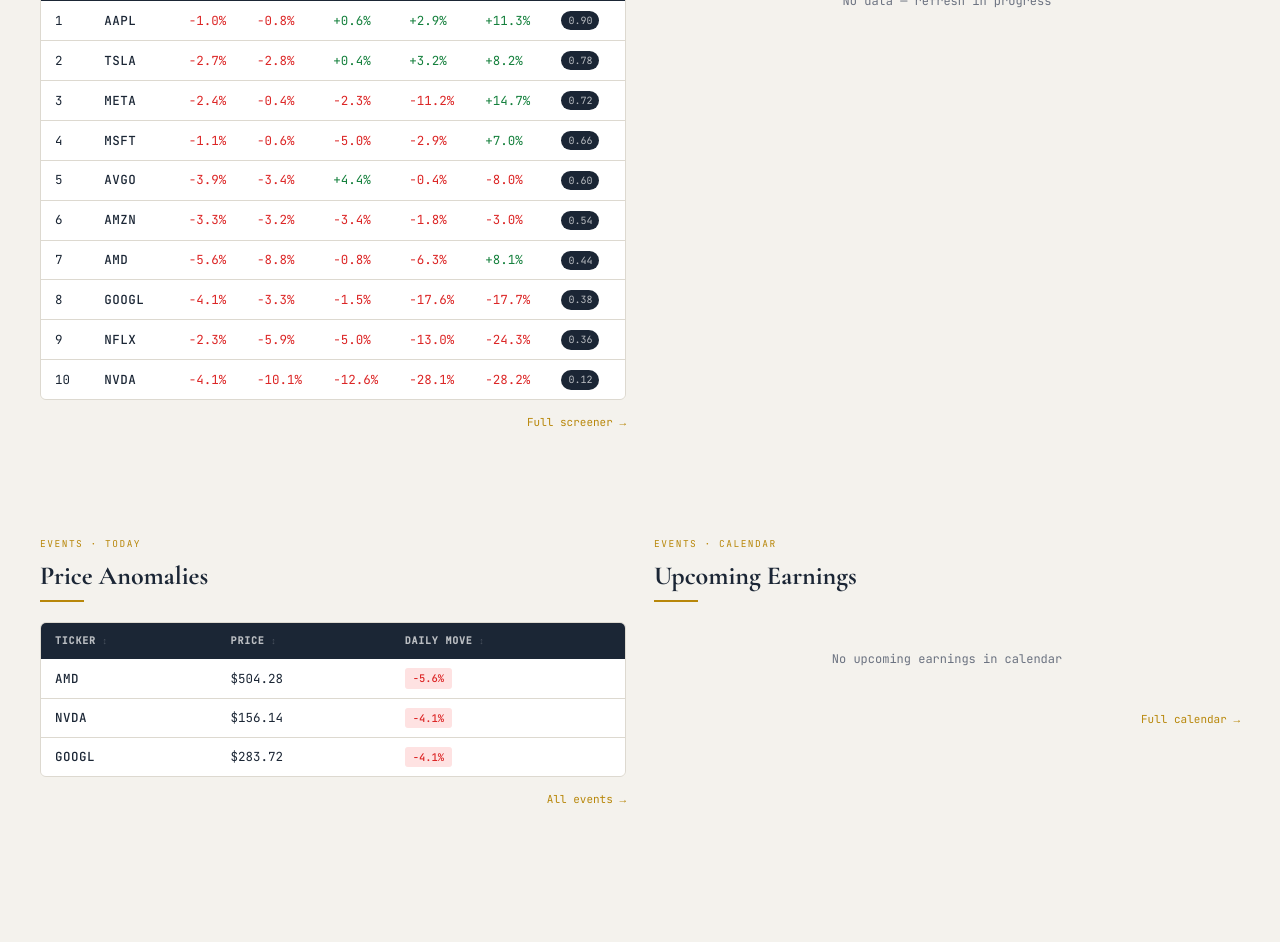
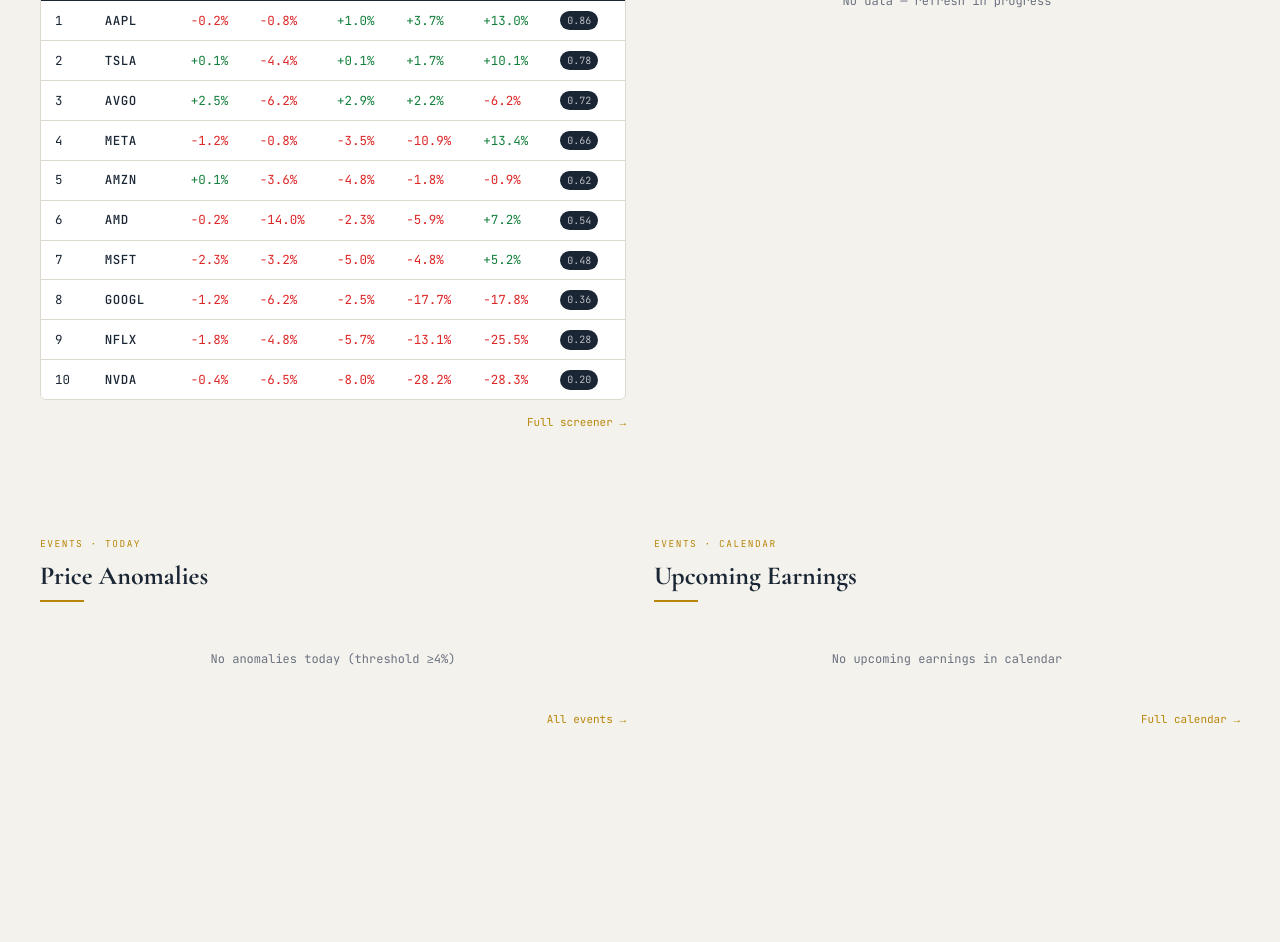
Before and after one commit to coderz66/strategy, a plain HTML site: page index.html in a window 1280 px wide. Shown: the part 492-1434 px from the top of the page. After the commit the page ends 1354 px from the top, so only its background shows below. Drawn offline with nearby package versions, Linux system fonts and the light colour scheme.

Commit message:
Deploying to gh-pages from @ coderz66/strategy@fc70829e4499aefd213f2ccb7b9eaa55c6083e49 🚀

```diff
--- a/index.html
+++ b/index.html
@@ -175,7 +175,7 @@ td { padding: 9px 14px; }
   <div class="wrap">
     <div class="eyebrow">Terence Research · Strategy Engine</div>
     <h1 class="masthead-title"><em>Strategy</em> Dashboard</h1>
-    <div class="masthead-sub">NDX 100 · Updated 2026-11-16 23:04 ET</div>
+    <div class="masthead-sub">NDX 100 · Updated 2026-11-17 22:01 ET</div>
   </div>
 </header>
 
@@ -184,7 +184,7 @@ td { padding: 9px 14px; }
     <a href="./index.html"    class="active">Dashboard</a>
     <a href="./screener.html" class="">Screener</a>
     <a href="./events.html"   class="">Events</a>
-    <span class="nav-stamp">2026-11-16 23:04 ET</span>
+    <span class="nav-stamp">2026-11-17 22:01 ET</span>
   </div>
 </nav>
 
@@ -195,7 +195,7 @@ td { padding: 9px 14px; }
 <div class="stat-row">
   <div class="stat-card">
     <div class="stat-label">Price Anomalies Today</div>
-    <div class="stat-value">3</div>
+    <div class="stat-value">0</div>
     <div class="stat-sub">≥4% single-day movers in NDX 100</div>
   </div>
   <div class="stat-card">
@@ -205,7 +205,7 @@ td { padding: 9px 14px; }
     </div>
     <div class="stat-sub">
 
-        12w +11.3% · 4w +2.9%
+        12w +13.0% · 4w +3.7%
 
     </div>
   </div>
@@ -243,24 +243,24 @@ td { padding: 9px 14px; }
             <tr>
               <td class="num" data-v="1">1</td>
               <td class="tk">AAPL</td>
-              <td class="num neg" data-v="-0.00979594128048955">-1.0%</td>
-              <td class="num neg" data-v="-0.008013947079830275">-0.8%</td>
-              <td class="num pos" data-v="0.00595967948900733">+0.6%</td>
-              <td class="num pos" data-v="0.028693065842421372">+2.9%</td>
-              <td class="num pos" data-v="0.11346779029763598">+11.3%</td>
-              <td data-v="0.9">
-                <span class="rank-pill">0.90</span>
+              <td class="num neg" data-v="-0.002466126197630092">-0.2%</td>
+              <td class="num neg" data-v="-0.008369026149684267">-0.8%</td>
+              <td class="num pos" data-v="0.009755817623597673">+1.0%</td>
+              <td class="num pos" data-v="0.03655375552282769">+3.7%</td>
+              <td class="num pos" data-v="0.13045293928686164">+13.0%</td>
+              <td data-v="0.86">
+                <span class="rank-pill">0.86</span>
               </td>
             </tr>
 
             <tr>
               <td class="num" data-v="2">2</td>
               <td class="tk">TSLA</td>
-              <td class="num neg" data-v="-0.026856644969504462">-2.7%</td>
-              <td class="num neg" data-v="-0.028400368437212054">-2.8%</td>
-              <td class="num pos" data-v="0.004470308160296144">+0.4%</td>
-              <td class="num pos" data-v="0.03173395642014887">+3.2%</td>
-              <td class="num pos" data-v="0.08151059466848931">+8.2%</td>
+              <td class="num pos" data-v="0.000974350871649099">+0.1%</td>
+              <td class="num neg" data-v="-0.043628129324443266">-4.4%</td>
+              <td class="num pos" data-v="0.0008689241139607784">+0.1%</td>
+              <td class="num pos" data-v="0.01712557865724773">+1.7%</td>
+              <td class="num pos" data-v="0.10135311331961883">+10.1%</td>
               <td data-v="0.7799999999999999">
                 <span class="rank-pill">0.78</span>
               </td>
@@ -268,12 +268,12 @@ td { padding: 9px 14px; }
 
             <tr>
               <td class="num" data-v="3">3</td>
-              <td class="tk">META</td>
-              <td class="num neg" data-v="-0.023812121117673724">-2.4%</td>
-              <td class="num neg" data-v="-0.003753359734083972">-0.4%</td>
-              <td class="num neg" data-v="-0.023325069772518248">-2.3%</td>
-              <td class="num neg" data-v="-0.11202937173962357">-11.2%</td>
-              <td class="num pos" data-v="0.14720802886288298">+14.7%</td>
+              <td class="tk">AVGO</td>
+              <td class="num pos" data-v="0.024595080983803363">+2.5%</td>
+              <td class="num neg" data-v="-0.062465693270391864">-6.2%</td>
+              <td class="num pos" data-v="0.028977649255979232">+2.9%</td>
+              <td class="num pos" data-v="0.02162275323743157">+2.2%</td>
+              <td class="num neg" data-v="-0.061615800895530426">-6.2%</td>
               <td data-v="0.72">
                 <span class="rank-pill">0.72</span>
               </td>
@@ -281,38 +281,38 @@ td { padding: 9px 14px; }
 
             <tr>
               <td class="num" data-v="4">4</td>
-              <td class="tk">MSFT</td>
-              <td class="num neg" data-v="-0.011243032755592908">-1.1%</td>
-              <td class="num neg" data-v="-0.006015831134564609">-0.6%</td>
-              <td class="num neg" data-v="-0.04987343629626906">-5.0%</td>
-              <td class="num neg" data-v="-0.02910856200329881">-2.9%</td>
-              <td class="num pos" data-v="0.06954223534513027">+7.0%</td>
-              <td data-v="0.66">
+              <td class="tk">META</td>
+              <td class="num neg" data-v="-0.01203684487795531">-1.2%</td>
+              <td class="num neg" data-v="-0.007600904411411036">-0.8%</td>
+              <td class="num neg" data-v="-0.03511124276960975">-3.5%</td>
+              <td class="num neg" data-v="-0.10857760172848396">-10.9%</td>
+              <td class="num pos" data-v="0.13381455764615358">+13.4%</td>
+              <td data-v="0.6599999999999999">
                 <span class="rank-pill">0.66</span>
               </td>
             </tr>
 
             <tr>
               <td class="num" data-v="5">5</td>
-              <td class="tk">AVGO</td>
-              <td class="num neg" data-v="-0.039220771735684945">-3.9%</td>
-              <td class="num neg" data-v="-0.03423903597705824">-3.4%</td>
-              <td class="num pos" data-v="0.043570802554150356">+4.4%</td>
-              <td class="num neg" data-v="-0.003556591649481411">-0.4%</td>
-              <td class="num neg" data-v="-0.08022511586846182">-8.0%</td>
-              <td data-v="0.6">
-                <span class="rank-pill">0.60</span>
+              <td class="tk">AMZN</td>
+              <td class="num pos" data-v="0.0005431619786613329">+0.1%</td>
+              <td class="num neg" data-v="-0.03570894406221958">-3.6%</td>
+              <td class="num neg" data-v="-0.04791966626056787">-4.8%</td>
+              <td class="num neg" data-v="-0.018048204698625447">-1.8%</td>
+              <td class="num neg" data-v="-0.008534850640113945">-0.9%</td>
+              <td data-v="0.6199999999999999">
+                <span class="rank-pill">0.62</span>
               </td>
             </tr>
 
             <tr>
               <td class="num" data-v="6">6</td>
-              <td class="tk">AMZN</td>
-              <td class="num neg" data-v="-0.03341333533338342">-3.3%</td>
-              <td class="num neg" data-v="-0.03163391817259653">-3.2%</td>
-              <td class="num neg" data-v="-0.034391038849136524">-3.4%</td>
-              <td class="num neg" data-v="-0.01790817298533054">-1.8%</td>
-              <td class="num neg" data-v="-0.030431838699969793">-3.0%</td>
+              <td class="tk">AMD</td>
+              <td class="num neg" data-v="-0.0017252320139603539">-0.2%</td>
+              <td class="num neg" data-v="-0.1399111566717921">-14.0%</td>
+              <td class="num neg" data-v="-0.022903282156790494">-2.3%</td>
+              <td class="num neg" data-v="-0.05858922092979768">-5.9%</td>
+              <td class="num pos" data-v="0.07232855119234016">+7.2%</td>
               <td data-v="0.54">
                 <span class="rank-pill">0.54</span>
               </td>
@@ -320,53 +320,53 @@ td { padding: 9px 14px; }
 
             <tr>
               <td class="num" data-v="7">7</td>
-              <td class="tk">AMD</td>
-              <td class="num neg" data-v="-0.05576152492229336">-5.6%</td>
-              <td class="num neg" data-v="-0.08793633568457226">-8.8%</td>
-              <td class="num neg" data-v="-0.00845491368123008">-0.8%</td>
-              <td class="num neg" data-v="-0.06276368367252116">-6.3%</td>
-              <td class="num pos" data-v="0.0811714763517859">+8.1%</td>
-              <td data-v="0.44000000000000006">
-                <span class="rank-pill">0.44</span>
+              <td class="tk">MSFT</td>
+              <td class="num neg" data-v="-0.022683835595281754">-2.3%</td>
+              <td class="num neg" data-v="-0.03204588910133843">-3.2%</td>
+              <td class="num neg" data-v="-0.05049140970815502">-5.0%</td>
+              <td class="num neg" data-v="-0.048188467106623833">-4.8%</td>
+              <td class="num pos" data-v="0.05214590044684608">+5.2%</td>
+              <td data-v="0.48">
+                <span class="rank-pill">0.48</span>
               </td>
             </tr>
 
             <tr>
               <td class="num" data-v="8">8</td>
               <td class="tk">GOOGL</td>
-              <td class="num neg" data-v="-0.040741116408019584">-4.1%</td>
-              <td class="num neg" data-v="-0.033157266996081014">-3.3%</td>
-              <td class="num neg" data-v="-0.015373937185493514">-1.5%</td>
-              <td class="num neg" data-v="-0.17566389679818695">-17.6%</td>
-              <td class="num neg" data-v="-0.17695521002552794">-17.7%</td>
-              <td data-v="0.38">
-                <span class="rank-pill">0.38</span>
+              <td class="num neg" data-v="-0.012406598054420015">-1.2%</td>
+              <td class="num neg" data-v="-0.061935051891529924">-6.2%</td>
+              <td class="num neg" data-v="-0.024984341290277712">-2.5%</td>
+              <td class="num neg" data-v="-0.17654837998677542">-17.7%</td>
+              <td class="num neg" data-v="-0.17750315554642326">-17.8%</td>
+              <td data-v="0.36">
+                <span class="rank-pill">0.36</span>
               </td>
             </tr>
 
             <tr>
               <td class="num" data-v="9">9</td>
               <td class="tk">NFLX</td>
-              <td class="num neg" data-v="-0.022526146419951654">-2.3%</td>
-              <td class="num neg" data-v="-0.05872327238921604">-5.9%</td>
-              <td class="num neg" data-v="-0.05003909304143872">-5.0%</td>
-              <td class="num neg" data-v="-0.13027916964924835">-13.0%</td>
-              <td class="num neg" data-v="-0.24270755422587886">-24.3%</td>
-              <td data-v="0.36">
-                <span class="rank-pill">0.36</span>
+              <td class="num neg" data-v="-0.01761316872427987">-1.8%</td>
+              <td class="num neg" data-v="-0.048014037326527315">-4.8%</td>
+              <td class="num neg" data-v="-0.05659184318684796">-5.7%</td>
+              <td class="num neg" data-v="-0.1311690202358422">-13.1%</td>
+              <td class="num neg" data-v="-0.25530321936610934">-25.5%</td>
+              <td data-v="0.27999999999999997">
+                <span class="rank-pill">0.28</span>
               </td>
             </tr>
 
             <tr>
               <td class="num" data-v="10">10</td>
               <td class="tk">NVDA</td>
-              <td class="num neg" data-v="-0.041203561559717605">-4.1%</td>
-              <td class="num neg" data-v="-0.10124906464053418">-10.1%</td>
-              <td class="num neg" data-v="-0.12609839368668496">-12.6%</td>
-              <td class="num neg" data-v="-0.28075913215716997">-28.1%</td>
-              <td class="num neg" data-v="-0.2823129251700681">-28.2%</td>
-              <td data-v="0.12">
-                <span class="rank-pill">0.12</span>
+              <td class="num neg" data-v="-0.004355065966440197">-0.4%</td>
+              <td class="num neg" data-v="-0.0645646549130513">-6.5%</td>
+              <td class="num neg" data-v="-0.07951921368938353">-8.0%</td>
+              <td class="num neg" data-v="-0.2818404397838037">-28.2%</td>
+              <td class="num neg" data-v="-0.2830989163015909">-28.3%</td>
+              <td data-v="0.19999999999999998">
+                <span class="rank-pill">0.20</span>
               </td>
             </tr>
 
@@ -402,40 +402,7 @@ td { padding: 9px 14px; }
     <div class="s-title">Price Anomalies</div>
     <div class="s-divider"></div>
 
-    <div class="tbl-wrap">
-      <table>
-        <thead>
-          <tr><th>Ticker</th><th>Price</th><th>Daily Move</th></tr>
-        </thead>
-        <tbody>
-
-          <tr>
-            <td class="tk">AMD</td>
-            <td class="num" data-v="504.28">$504.28</td>
-            <td class="num neg" data-v="-0.05576152492229333">
-              <span class="badge badge-down">-5.6%</span>
-            </td>
-          </tr>
-
-          <tr>
-            <td class="tk">NVDA</td>
-            <td class="num" data-v="156.14">$156.14</td>
-            <td class="num neg" data-v="-0.041203561559717584">
-              <span class="badge badge-down">-4.1%</span>
-            </td>
-          </tr>
-
-          <tr>
-            <td class="tk">GOOGL</td>
-            <td class="num" data-v="283.72">$283.72</td>
-            <td class="num neg" data-v="-0.04074111640801959">
-              <span class="badge badge-down">-4.1%</span>
-            </td>
-          </tr>
-
-        </tbody>
-      </table>
-    </div>
+    <div class="empty">No anomalies today (threshold ≥4%)</div>
 
     <div style="margin-top:10px;text-align:right">
       <a href="./events.html" style="font-family:var(--mono);font-size:11px;color:var(--gold);text-decoration:none">All events →</a>
```
Also changed, not shown: events.html (+3 -38 lines), screener.html (+70 -70 lines).
